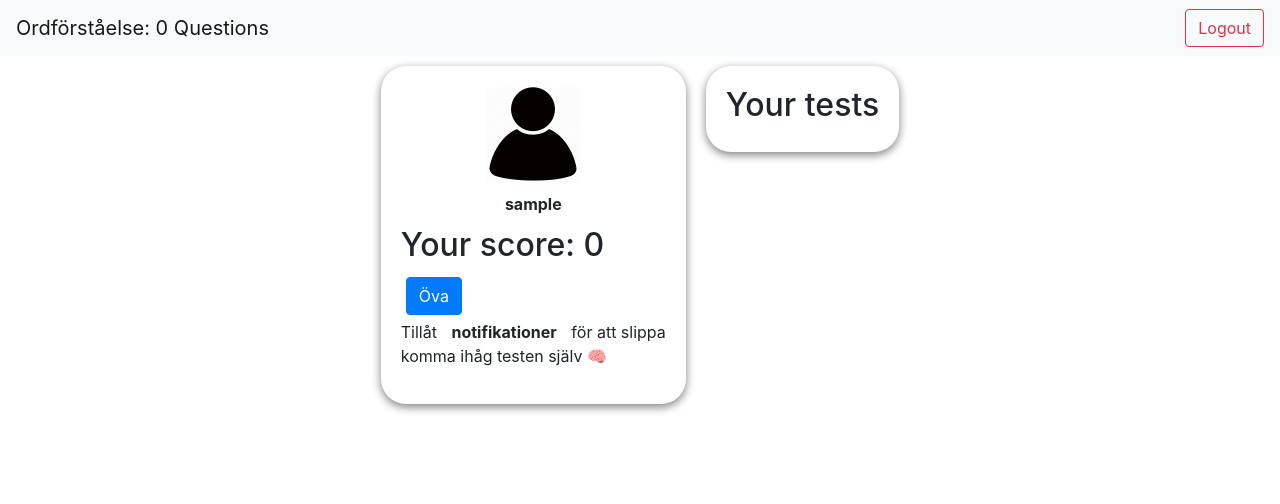
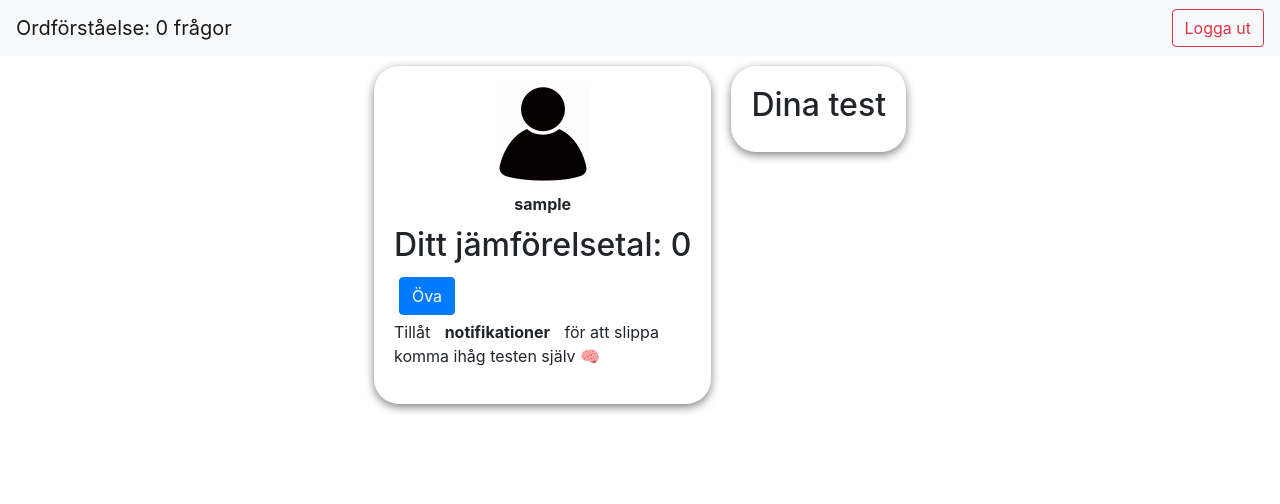
Before and after one commit to jollescott/mimer, a Django app: page /home in a window 1280 px wide. Shown: the top 504 px of the page. Run offline with Django 3.2, Linux system fonts and the light colour scheme; the visitor is signed in with stand-in values (Sample User, id 1); data that the repository does not hold is empty; parts of the project's set-up code (start-up, migrations or seed data) failed here and were passed over; some libraries are stand-ins or nearby versions.

Commit message:
Mer svenska strängar

```diff
--- a/mimer/templates/quiz/home.html
+++ b/mimer/templates/quiz/home.html
@@ -10,7 +10,7 @@
 {% block content %}
 
 <nav class="navbar navbar-expand-lg navbar-light bg-light">
-    <a class="navbar-brand" href="#">Ordförståelse: {{ question_count }} Questions</a>
+    <a class="navbar-brand" href="#">Ordförståelse: {{ question_count }} frågor</a>
     <button class="navbar-toggler" type="button" data-toggle="collapse" data-target="#navbarSupportedContent"
         aria-controls="navbarSupportedContent" aria-expanded="false" aria-label="Toggle navigation">
         <span class="navbar-toggler-icon"></span>
@@ -20,7 +20,7 @@
         <p class="navbar-nav mr-auto">
         </p>
         <div class="form-inline my-2 my-lg-0">
-            <a href="/logout" class="btn btn-outline-danger my-2 my-sm-0" type="submit">Logout</a>
+            <a href="/logout" class="btn btn-outline-danger my-2 my-sm-0" type="submit">Logga ut</a>
         </form>
     </div>
 </nav>
@@ -34,7 +34,7 @@
             <strong>{{ name }}</strong>
         </div>
 
-        <h2>Your score: {{ overall_score }} </h2>
+        <h2>Ditt jämförelsetal: {{ overall_score }} </h2>
         <div>
             <a href="/train" class="btn btn-primary" style="float: left; margin: 5px">Öva</a>
         </div>
@@ -43,7 +43,7 @@
     </div>
 
     <div class="menu-container">
-        <h2>Your tests</h2>
+        <h2>Dina test</h2>
         {% for test in tests %}
             <div class="test">
                 <div class="test-details">
--- a/mimer/templates/quiz/login.html
+++ b/mimer/templates/quiz/login.html
@@ -14,7 +14,7 @@
         type="text"
         id="inputUser"
         class="form-control"
-        placeholder="Username"
+        placeholder="Användarnamn"
         required=""
         autofocus=""
         name="username"
@@ -24,7 +24,7 @@
         type="password"
         id="inputPassword"
         class="form-control"
-        placeholder="Password"
+        placeholder="Lösenord"
         required=""
         name="password"
       />
```
